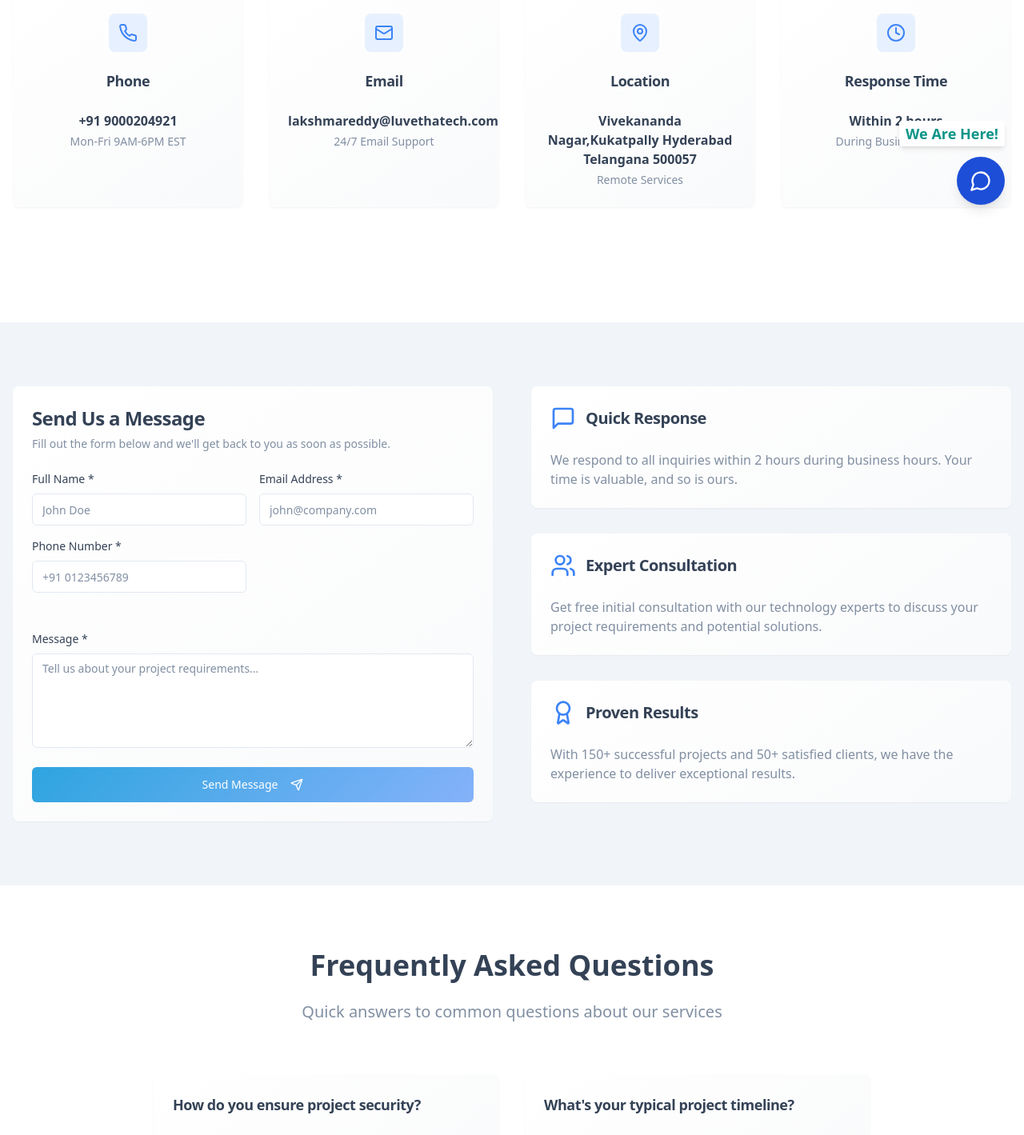
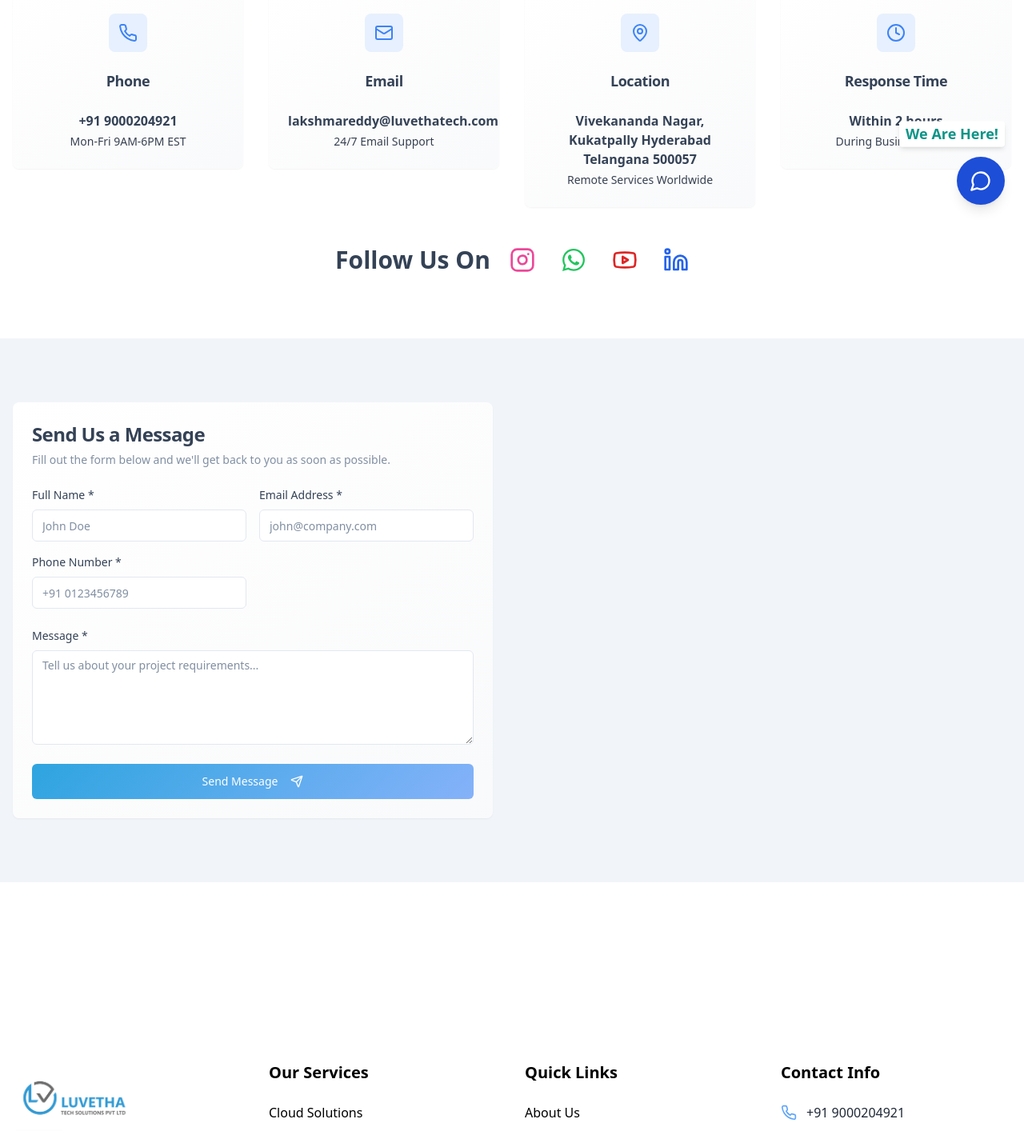
Before and after one commit to usravanireddy-web/Luvetha, a React (Vite) app: page /contact in a window 1280 px wide. Shown: the part 520-1939 px from the top of the page at 80% size. Built offline with nearby package versions, Linux system fonts and the light colour scheme.

Commit message:
redirect contact form

```diff
--- a/src/pages/Contact.tsx
+++ b/src/pages/Contact.tsx
@@ -1,17 +1,29 @@
-import React, { useState } from 'react';
-import { Card, CardContent, CardDescription, CardHeader, CardTitle } from '@/components/ui/card';
-import { Button } from '@/components/ui/button';
-import { Input } from '@/components/ui/input';
-import { Textarea } from '@/components/ui/textarea';
-import { Badge } from '@/components/ui/badge';
-import { useToast } from '@/hooks/use-toast';
+import React, { useState } from "react";
+import {
+  Card,
+  CardContent,
+  CardDescription,
+  CardHeader,
+  CardTitle,
+} from "@/components/ui/card";
+import { Button } from "@/components/ui/button";
+import { Input } from "@/components/ui/input";
+import { Textarea } from "@/components/ui/textarea";
+import { useToast } from "@/hooks/use-toast";
 
 import emailjs from "@emailjs/browser";
 import {
-  Phone, Mail, MapPin, Clock, Send,
-  MessageSquare, Users, Award
-} from 'lucide-react';
-import { useNavigate } from 'react-router-dom';
+  Phone,
+  Mail,
+  MapPin,
+  Clock,
+  Send,
+  Instagram,
+  Linkedin,
+  Youtube,
+} from "lucide-react"; // ✅ Added YouTube from lucide-react
+import { FaWhatsapp } from "react-icons/fa";
+import { useNavigate } from "react-router-dom";
 
 const Contact = () => {
   const { toast } = useToast();
@@ -19,67 +31,76 @@ const Contact = () => {
 
   const [isSubmitting, setIsSubmitting] = useState(false);
   const [formData, setFormData] = useState({
-    name: '',
-    email: '',
-    company: '',
-    phone: '',
-    service: '',
-    message: ''
+    name: "",
+    email: "",
+    company: "",
+    phone: "",
+    service: "",
+    message: "",
   });
 
+  // ✅ Contact info with improved subtitle color
   const contactInfo = [
     {
       icon: <Phone className="h-6 w-6 text-primary" />,
-      title: 'Phone',
-      details: '+91 9000204921',
-      subtitle: 'Mon-Fri 9AM-6PM EST'
+      title: "Phone",
+      details: "+91 9000204921",
+      subtitle: "Mon-Fri 9AM-6PM EST",
+      link: "tel:+919000204921",
     },
     {
       icon: <Mail className="h-6 w-6 text-primary" />,
-      title: 'Email',
-      details: 'lakshmareddy@luvethatech.com',
-      subtitle: '24/7 Email Support'
+      title: "Email",
+      details: "lakshmareddy@luvethatech.com",
+      subtitle: "24/7 Email Support",
+      link: "mailto:lakshmareddy@luvethatech.com",
     },
     {
       icon: <MapPin className="h-6 w-6 text-primary" />,
-      title: 'Location',
-      details: 'Vivekananda Nagar,Kukatpally Hyderabad Telangana 500057',
-      subtitle: 'Remote Services'
+      title: "Location",
+      details:
+        "Vivekananda Nagar, Kukatpally Hyderabad Telangana 500057",
+      subtitle: "Remote Services Worldwide",
+      link: "https://www.google.com/maps?q=Vivekananda+Nagar+Kukatpally+Hyderabad+Telangana+500057",
     },
     {
       icon: <Clock className="h-6 w-6 text-primary" />,
-      title: 'Response Time',
-      details: 'Within 2 hours',
-      subtitle: 'During Business Hours'
-    }
+      title: "Response Time",
+      details: "Within 2 hours",
+      subtitle: "During Business Hours",
+      link: "#faq",
+    },
   ];
 
-  const handleInputChange = (e: React.ChangeEvent<HTMLInputElement | HTMLTextAreaElement>) => {
+  // ✅ Handle input change
+  const handleInputChange = (
+    e: React.ChangeEvent<HTMLInputElement | HTMLTextAreaElement>
+  ) => {
     setFormData({
       ...formData,
-      [e.target.name]: e.target.value
+      [e.target.name]: e.target.value,
     });
   };
 
+  // ✅ Handle form submit
   const handleSubmit = async (e: React.FormEvent<HTMLFormElement>) => {
     e.preventDefault();
     setIsSubmitting(true);
 
     try {
       const res = await emailjs.send(
-      "service_68fwzfa",   // Service ID from Email Services
-      "template_5kmx2m5",  // ✅ Replace with your real Template ID
+        "service_68fwzfa",
+        "template_5kmx2m5",
         {
-        from_name: formData.name,   // must match {{from_name}}
-        reply_to: formData.email,   // must match {{reply_to}}
-        message: formData.message,  // must match {{message}}
+          from_name: formData.name,
+          reply_to: formData.email,
+          message: formData.message,
         },
-      "PlTXt6XAgnVXWf_Tg"  // ✅ Replace with your real Public Key
+        "PlTXt6XAgnVXWf_Tg"
       );
 
       console.log("✅ Email sent:", res.status, res.text);
 
-    // Redirect to Thank You page
       navigate("/thank-you");
 
       // Reset form
@@ -95,7 +116,10 @@ const handleSubmit = async (e: React.FormEvent<HTMLFormElement>) => {
       console.error("❌ EmailJS error:", error);
       toast({
         title: "Error!",
-      description: error?.text || error?.message || "Something went wrong. Please try again.",
+        description:
+          error?.text ||
+          error?.message ||
+          "Something went wrong. Please try again.",
         variant: "destructive",
       });
     }
@@ -103,38 +127,39 @@ const handleSubmit = async (e: React.FormEvent<HTMLFormElement>) => {
     setIsSubmitting(false);
   };
 
-
-
   return (
     <div className="min-h-screen pt-16">
-      {/* Hero Section */}
+      {/* ================= Hero Section ================= */}
       <section className="py-20 bg-gradient-hero text-primary-foreground">
         <div className="container mx-auto px-4">
           <div className="max-w-4xl mx-auto text-center animate-fade-in">
-            {/* <Badge variant="secondary" className="mb-6">
-              Get In Touch
-            </Badge> */}
             <h1 className="text-5xl md:text-6xl font-bold mb-6">
               Let's Build Something
               <br />
               <span className="text-primary-glow">Amazing Together</span>
             </h1>
             <p className="text-xl leading-relaxed">
-              Ready to transform your business with cutting-edge technology solutions?
-              Our team of experts is here to help you succeed.
+              Ready to transform your business with cutting-edge technology
+              solutions? Our team of experts is here to help you succeed.
             </p>
           </div>
         </div>
       </section>
 
-      {/* Contact Info */}
+      {/* ================= Contact Info ================= */}
       <section className="py-20 bg-background">
         <div className="container mx-auto px-4">
-          <div className="grid grid-cols-1 md:grid-cols-2 lg:grid-cols-4 gap-8 mb-16">
+          {/* Contact Cards */}
+          <div className="grid grid-cols-1 md:grid-cols-2 lg:grid-cols-4 gap-8 mb-12">
             {contactInfo.map((info, index) => (
+              <a
+                key={index}
+                href={info.link}
+                target="_blank"
+                rel="noopener noreferrer"
+              >
                 <Card
-                key={index}
-                className="text-center hover:shadow-professional transition-all duration-300 hover:scale-105 animate-scale-in bg-gradient-card border-0"
+                  className="text-center hover:shadow-professional transition-all duration-300 hover:scale-105 animate-scale-in bg-gradient-card border-0 cursor-pointer"
                   style={{ animationDelay: `${index * 0.1}s` }}
                 >
                   <CardHeader>
@@ -144,16 +169,57 @@ const handleSubmit = async (e: React.FormEvent<HTMLFormElement>) => {
                     <CardTitle className="text-lg">{info.title}</CardTitle>
                   </CardHeader>
                   <CardContent>
-                  <div className="font-semibold text-foreground mb-1">{info.details}</div>
-                  <CardDescription>{info.subtitle}</CardDescription>
+                    <div className="font-semibold text-foreground mb-1">
+                      {info.details}
+                    </div>
+                    {/* ✅ Darker subtitle color for better visibility */}
+                    <CardDescription className="text-gray-700">
+                      {info.subtitle}
+                    </CardDescription>
                   </CardContent>
                 </Card>
+              </a>
             ))}
+          </div>
+
+          {/* ✅ Social Icons Beside Heading */}
+          <div className="flex flex-col md:flex-row items-center justify-center gap-6 mt-12">
+            <h2 className="text-3xl font-semibold">Follow Us On</h2>
+            <div className="flex gap-8">
+              <a
+                href="https://www.instagram.com/lv_luvetha" // ✅ Luvetha Instagram
+                target="_blank"
+                rel="noopener noreferrer"
+              >
+                <Instagram className="h-8 w-8 text-pink-500 hover:scale-110 transition" />
+              </a>
+              <a
+                href="https://wa.me/919000204921"
+                target="_blank"
+                rel="noopener noreferrer"
+              >
+                <FaWhatsapp className="h-8 w-8 text-green-500 hover:scale-110 transition" />
+              </a>
+              <a
+                href="https://youtube.com/@luvethatechsolutions" // ✅ Luvetha YouTube
+                target="_blank"
+                rel="noopener noreferrer"
+              >
+                <Youtube className="h-8 w-8 text-red-600 hover:scale-110 transition" />
+              </a>
+              <a
+                href="https://www.linkedin.com/company/luvetha-tech-solutions-pvt-ltd/?viewAsMember=true" // ✅ Luvetha LinkedIn
+                target="_blank"
+                rel="noopener noreferrer"
+              >
+                <Linkedin className="h-8 w-8 text-blue-600 hover:scale-110 transition" />
+              </a>
+            </div>
           </div>
         </div>
       </section>
 
-      {/* Contact Form */}
+      {/* ================= Contact Form ================= */}
       <section className="py-20 bg-secondary">
         <div className="container mx-auto px-4">
           <div className="grid grid-cols-1 lg:grid-cols-2 gap-12">
@@ -162,14 +228,18 @@ const handleSubmit = async (e: React.FormEvent<HTMLFormElement>) => {
               <CardHeader>
                 <CardTitle className="text-2xl">Send Us a Message</CardTitle>
                 <CardDescription>
-                  Fill out the form below and we'll get back to you as soon as possible.
+                  Fill out the form below and we'll get back to you as soon as
+                  possible.
                 </CardDescription>
               </CardHeader>
               <CardContent>
                 <form onSubmit={handleSubmit} className="space-y-6">
                   <div className="grid grid-cols-1 md:grid-cols-2 gap-4">
                     <div>
-                      <label htmlFor="name" className="block text-sm font-medium mb-2">
+                      <label
+                        htmlFor="name"
+                        className="block text-sm font-medium mb-2"
+                      >
                         Full Name *
                       </label>
                       <Input
@@ -182,7 +252,10 @@ const handleSubmit = async (e: React.FormEvent<HTMLFormElement>) => {
                       />
                     </div>
                     <div>
-                      <label htmlFor="email" className="block text-sm font-medium mb-2">
+                      <label
+                        htmlFor="email"
+                        className="block text-sm font-medium mb-2"
+                      >
                         Email Address *
                       </label>
                       <Input
@@ -196,13 +269,16 @@ const handleSubmit = async (e: React.FormEvent<HTMLFormElement>) => {
                       />
                     </div>
                     <div>
-                    <label htmlFor="email" className="block text-sm font-medium mb-2">
+                      <label
+                        htmlFor="phone"
+                        className="block text-sm font-medium mb-2"
+                      >
                         Phone Number *
                       </label>
                       <Input
                         id="phone"
                         name="phone"
-                        type="phone"
+                        type="tel"
                         value={formData.phone}
                         onChange={handleInputChange}
                         required
@@ -211,13 +287,11 @@ const handleSubmit = async (e: React.FormEvent<HTMLFormElement>) => {
                     </div>
                   </div>
 
-                  <div className="grid grid-cols-1 md:grid-cols-2 gap-4">
-
-                  </div>
-
-
                   <div>
-                    <label htmlFor="message" className="block text-sm font-medium mb-2">
+                    <label
+                      htmlFor="message"
+                      className="block text-sm font-medium mb-2"
+                    >
                       Message *
                     </label>
                     <Textarea
@@ -248,98 +322,13 @@ const handleSubmit = async (e: React.FormEvent<HTMLFormElement>) => {
                 </form>
               </CardContent>
             </Card>
-
-            {/* Why Choose Us */}
-            <div className="space-y-8 animate-slide-up" style={{ animationDelay: '0.2s' }}>
-              <Card className="bg-gradient-card border-0 shadow-professional">
-                <CardHeader>
-                  <div className="flex items-center gap-3">
-                    <MessageSquare className="h-8 w-8 text-primary" />
-                    <CardTitle className="text-xl">Quick Response</CardTitle>
-                  </div>
-                </CardHeader>
-                <CardContent>
-                  <CardDescription className="text-base">
-                    We respond to all inquiries within 2 hours during business hours.
-                    Your time is valuable, and so is ours.
-                  </CardDescription>
-                </CardContent>
-              </Card>
-
-              <Card className="bg-gradient-card border-0 shadow-professional">
-                <CardHeader>
-                  <div className="flex items-center gap-3">
-                    <Users className="h-8 w-8 text-primary" />
-                    <CardTitle className="text-xl">Expert Consultation</CardTitle>
-                  </div>
-                </CardHeader>
-                <CardContent>
-                  <CardDescription className="text-base">
-                    Get free initial consultation with our technology experts to discuss
-                    your project requirements and potential solutions.
-                  </CardDescription>
-                </CardContent>
-              </Card>
-
-              <Card className="bg-gradient-card border-0 shadow-professional">
-                <CardHeader>
-                  <div className="flex items-center gap-3">
-                    <Award className="h-8 w-8 text-primary" />
-                    <CardTitle className="text-xl">Proven Results</CardTitle>
-                  </div>
-                </CardHeader>
-                <CardContent>
-                  <CardDescription className="text-base">
-                    With 150+ successful projects and 50+ satisfied clients,
-                    we have the experience to deliver exceptional results.
-                  </CardDescription>
-                </CardContent>
-              </Card>
-            </div>
           </div>
         </div>
       </section>
 
-      {/* FAQ Section */}
-      <section className="py-20 bg-background">
-        <div className="container mx-auto px-4">
-          <div className="text-center mb-16 animate-slide-up">
-            <h2 className="text-4xl font-bold mb-6">Frequently Asked Questions</h2>
-            <p className="text-xl text-muted-foreground max-w-2xl mx-auto">
-              Quick answers to common questions about our services
-            </p>
-          </div>
-
-          <div className="grid grid-cols-1 md:grid-cols-2 gap-8 max-w-4xl mx-auto">
-            {[
-              {
-                question: "How do you ensure project security?",
-                answer: "We implement industry-standard security practices including NDAs, secure development environments, and regular security audits."
-              },
-              {
-                question: "What's your typical project timeline?",
-                answer: "Project timelines vary based on complexity, but most projects range from 6-24 weeks with regular milestone updates."
-              },
-              {
-                question: "Do you provide post-launch support?",
-                answer: "Yes, we offer comprehensive support and maintenance packages to ensure your solutions continue to perform optimally."
-              },
-              {
-                question: "Can you work with our existing team?",
-                answer: "Absolutely! We can integrate with your existing team or work as an independent unit based on your preferences."
-              }
-            ].map((faq, index) => (
-              <Card key={index} className="animate-scale-in bg-gradient-card border-0" style={{ animationDelay: `${index * 0.1}s` }}>
-                <CardHeader>
-                  <CardTitle className="text-lg">{faq.question}</CardTitle>
-                </CardHeader>
-                <CardContent>
-                  <CardDescription className="text-base">{faq.answer}</CardDescription>
-                </CardContent>
-              </Card>
-            ))}
-          </div>
-        </div>
+      {/* ================= FAQ Section ================= */}
+      <section id="faq" className="py-20 bg-background">
+        {/* Add your FAQ code here */}
       </section>
     </div>
   );
```
Lines whose indentation alone changed are shown as unchanged.
